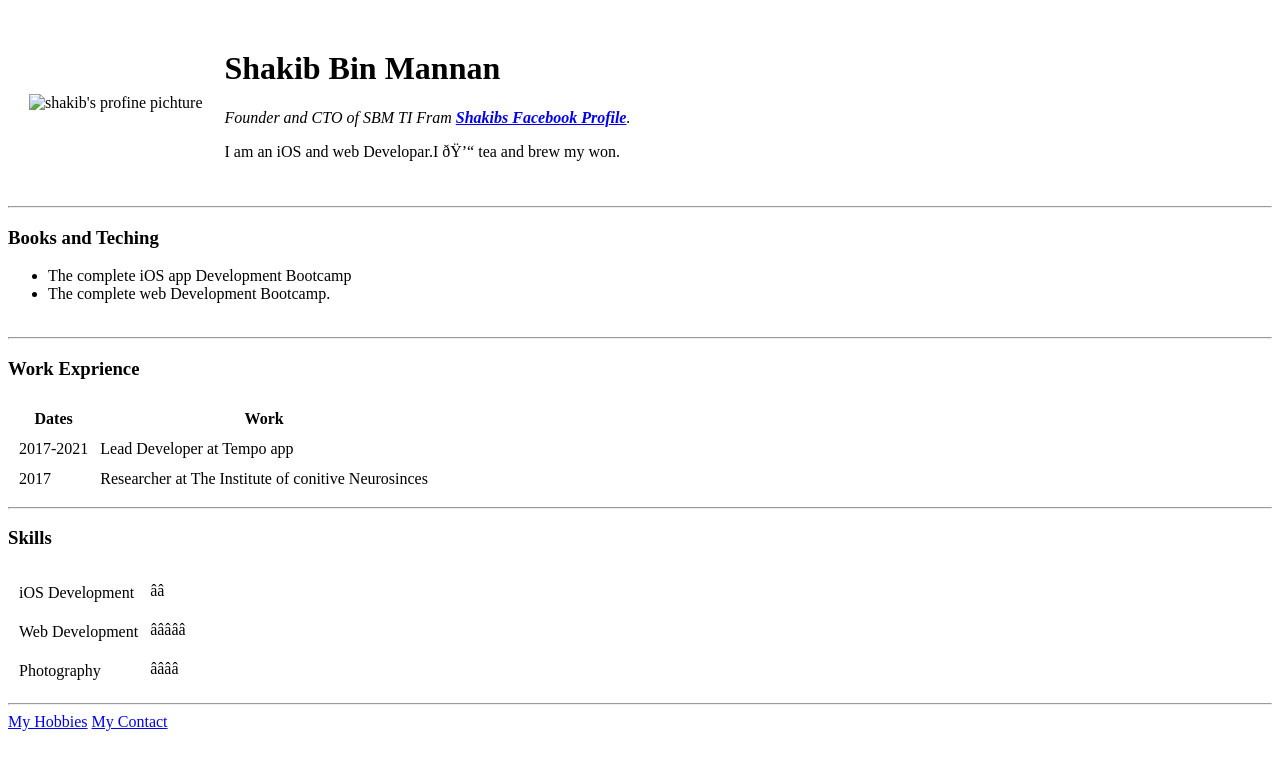
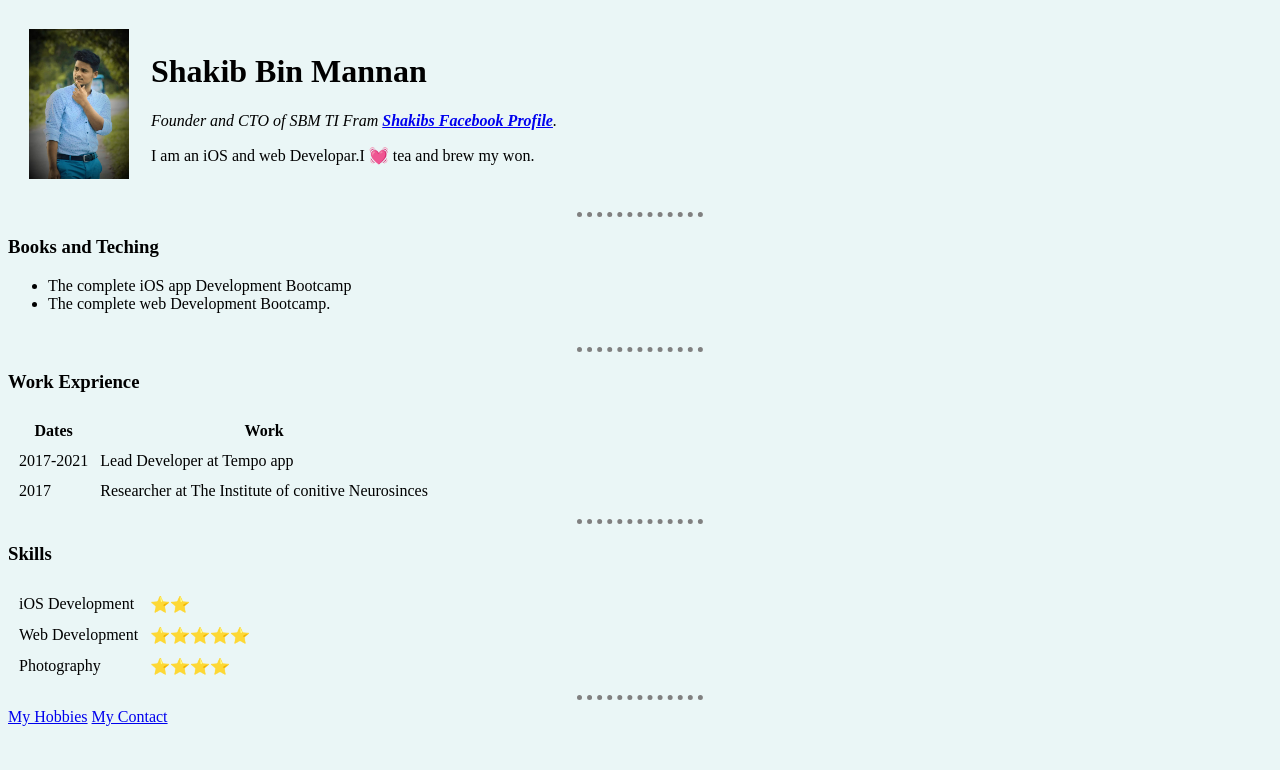
Before and after one commit to w3-sakib/Shakib1, a plain HTML site: page index.html in a window 1280 px wide. Drawn offline with Linux system fonts and the light colour scheme.

Commit message:
Add files via upload

```diff
--- a/index.html
+++ b/index.html
@@ -1,9 +1,11 @@
 <!DOCTYPE html>
 <html>
 <head>
-	<meta charset="uft-8">
+	<meta charset="UTF-8">
+    <meta http-equiv="X-UA-Compatible" content="IE=edge">
+    <meta name="viewport" content="width=device-width, initial-scale=1.0">
 	<title>Shakib's parsonsl site</title>
-	<link rel="stylesheet" href="\My modern website\Html\style.css">
+	<link rel="stylesheet" href="style.css">
 
 <body>
 
@@ -11,7 +13,7 @@
 	<body>
 	<table cellspacing="20">
 	<tr>
-	<td><img src="\My modern website\HTml\shakib.PNG" width="100px"	alt="shakib's profine pichture"></td>
+	<td><img src="shakib.PNG" width="100px"	alt="shakib's profine pichture"></td>
 	<td><h1>Shakib Bin Mannan</h1>
 	 <p><em>Founder and CTO of SBM TI Fram <strong><a href="https://www.facebook.com/shakib.binmannan">Shakibs Facebook Profile</a></strong>.</em></p>
 	 <p>I am an iOS and web Developar.I 💓 tea and brew my won.</p></td>
```
